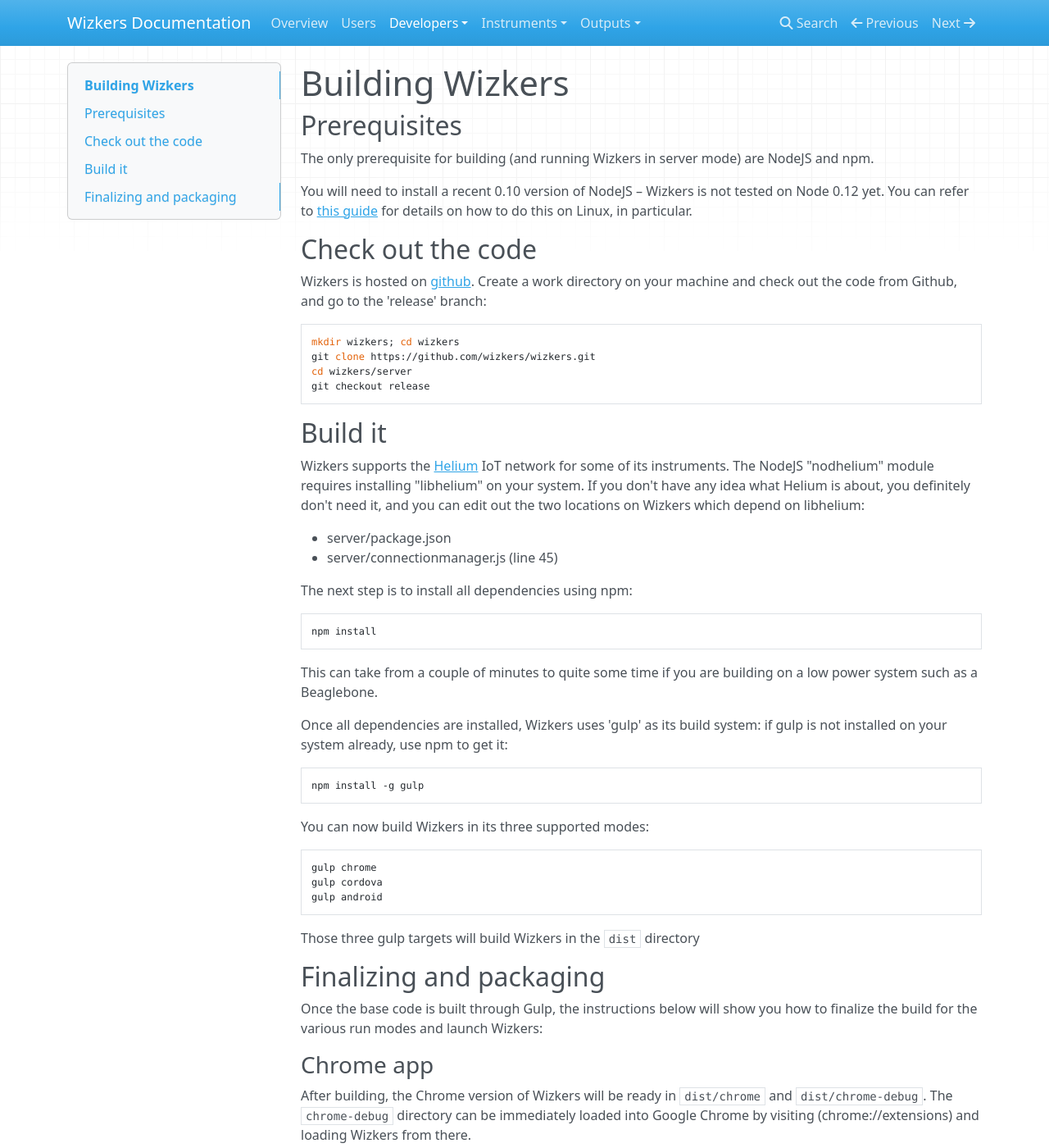
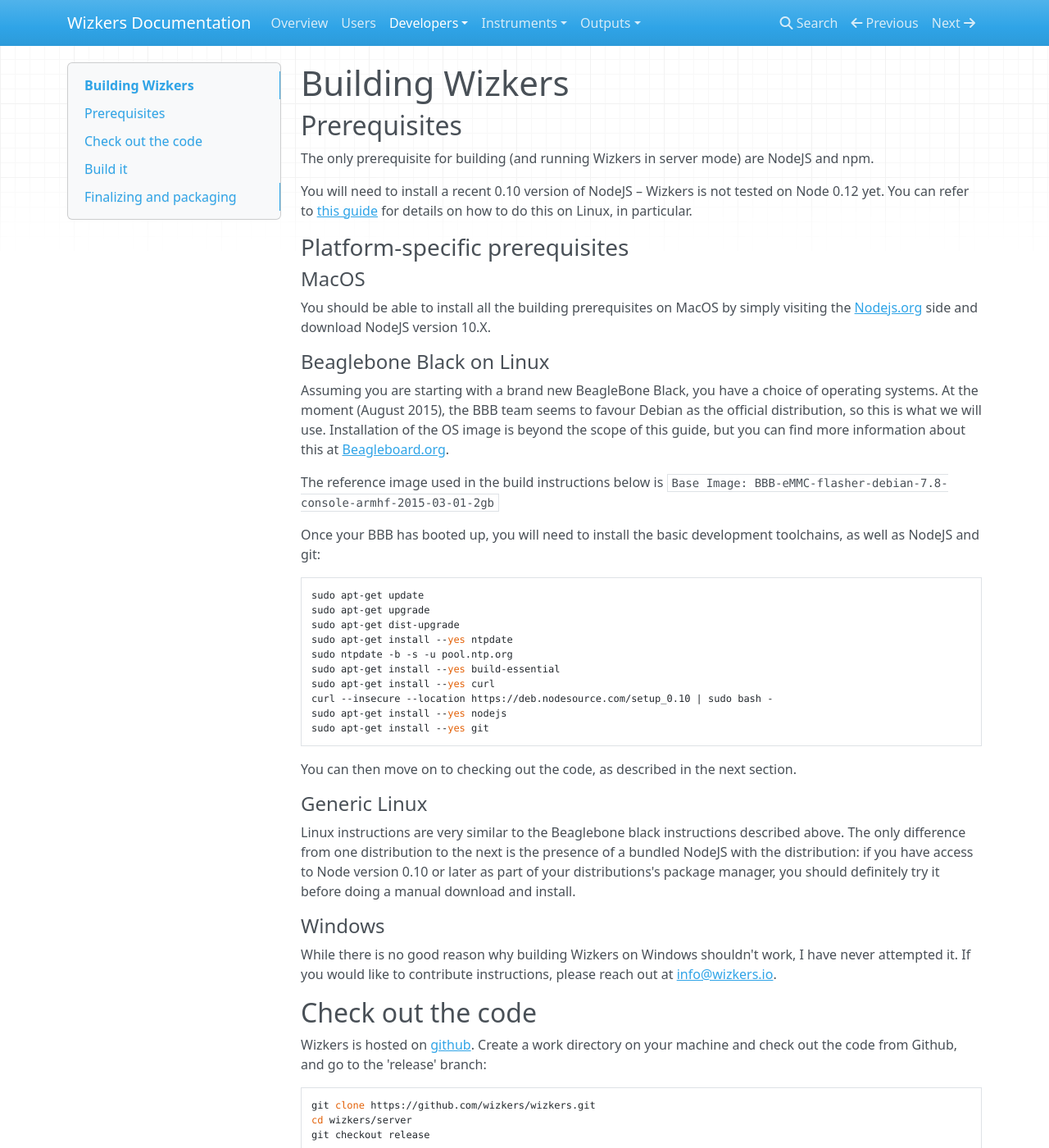
Before and after one commit to elafargue/wizkers-doc, an MkDocs documentation site: the page built from docs/building.md, in a window 1280 px wide and 1400 px high. Shown: the whole window at 82% size. Built offline with MkDocs 1.6.1, drawn with Linux system fonts in a browser that asks for light colours; nearby versions of some CDN libraries; old or Windows-style settings are respelled for this version of MkDocs; some of the changed text lies outside the part shown.

````diff
--- a/docs/building.md
+++ b/docs/building.md
@@ -5,13 +5,48 @@
 The only prerequisite for building (and running Wizkers in server mode) are NodeJS and npm.
 
 You will need to install a recent 0.10 version of NodeJS – Wizkers is not tested on Node 0.12 yet. You can refer to [this guide](https://github.com/joyent/node/wiki/Installing-Node.js-via-package-manager#debian-and-ubuntu-based-linux-distributions) for details on how to do this on Linux, in particular.
+### Platform-specific prerequisites
+
+#### MacOS
+
+You should be able to install all the building prerequisites on MacOS by simply visiting the [Nodejs.org](http://nodejs.org) side and download NodeJS version 10.X.
+
+#### Beaglebone Black on Linux
+
+Assuming you are starting with a brand new BeagleBone Black, you have a choice of operating systems. At the moment (August 2015), the BBB team seems to favour Debian as the official distribution, so this is what we will use. Installation of the OS image is beyond the scope of this guide, but you can find more information about this at [Beagleboard.org](http://beagleboard.org/latest-images).
+
+The reference image used in the build instructions below is `Base Image: BBB-eMMC-flasher-debian-7.8-console-armhf-2015-03-01-2gb`
+
+Once your BBB has booted up, you will need to install the basic development toolchains, as well as NodeJS and git:
+
+```bash
+sudo apt-get update
+sudo apt-get upgrade
+sudo apt-get dist-upgrade
+sudo apt-get install --yes ntpdate
+sudo ntpdate -b -s -u pool.ntp.org
+sudo apt-get install --yes build-essential
+sudo apt-get install --yes curl
+curl --insecure --location https://deb.nodesource.com/setup_0.10 | sudo bash -
+sudo apt-get install --yes nodejs
+sudo apt-get install --yes git
+```
+
+You can then move on to checking out the code, as described in the next section.
+
+#### Generic Linux
+
+Linux instructions are very similar to the Beaglebone black instructions described above. The only difference from one distribution to the next is the presence of a bundled NodeJS with the distribution: if you have access to Node version 0.10 or later as part of your distributions's package manager, you should definitely try it before doing a manual download and install.
+
+#### Windows
+
+While there is no good reason why building Wizkers on Windows shouldn't work, I have never attempted it. If you would like to contribute instructions, please reach out at [info@wizkers.io](mailto:info@wizkers.io).
 
 ## Check out the code
 
 Wizkers is hosted on [github](https://github.com/wizkers/wizkers). Create a work directory on your machine and check out the code from Github, and go to the 'release' branch:
 
 ```bash
-mkdir wizkers; cd wizkers
 git clone https://github.com/wizkers/wizkers.git
 cd wizkers/server
 git checkout release
@@ -35,7 +70,7 @@ This can take from a couple of minutes to quite some time if you are building on
 Once all dependencies are installed, Wizkers uses 'gulp' as its build system: if gulp is not installed on your system already, use npm to get it:
 
 ```bash
-npm install -g gulp
+sudo npm install -g gulp
 ```
 
 You can now build Wizkers in its three supported modes:
````
Also changed, not shown: docs/devdoc.md (+37 -1 lines), docs/index.md (+1 -1 lines), docs/out/webrtc.md (+19 -2 lines), docs/userdoc.md (+2 -0 lines).
